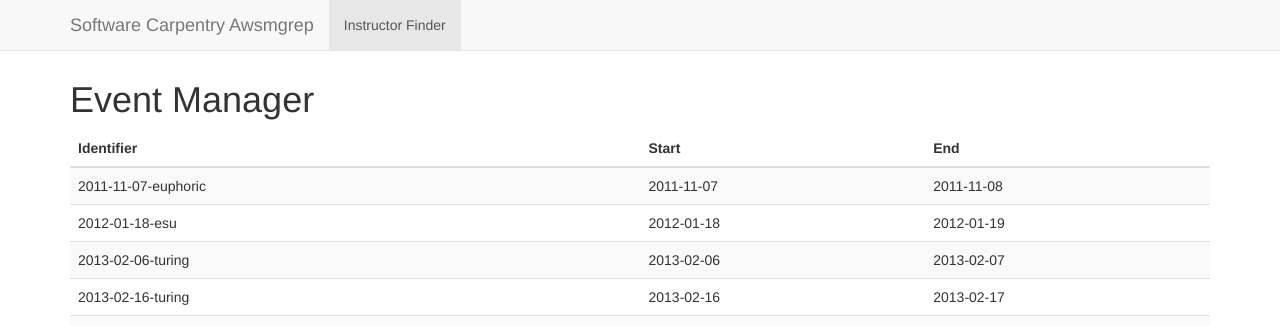
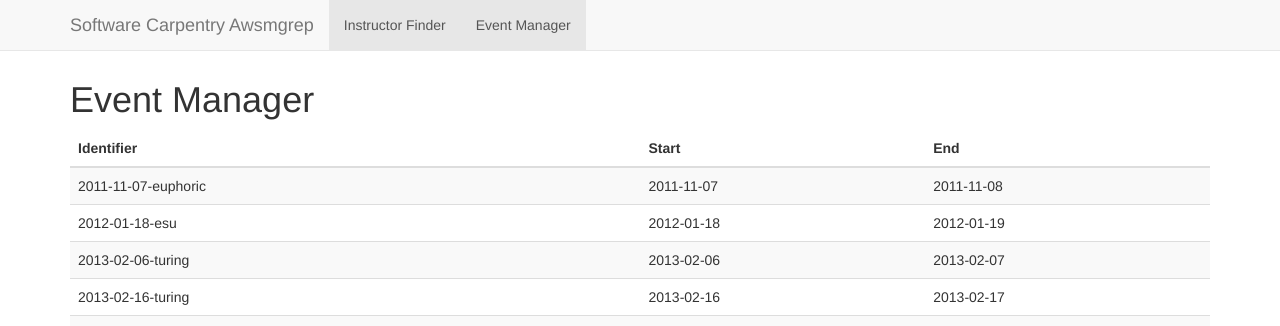
Before and after one commit to pyscrape/admintool, a Flask app: page /events in a window 1280 px wide. Shown: the top 326 px of the page. Run offline with Flask 2, Linux system fonts and the light colour scheme; data comes from the database, SQL or seed files in the repository; parts of the project's set-up code (start-up, migrations or seed data) failed here and were passed over; some libraries are stand-ins or nearby versions.

Commit message:
Added link to Events Manager to main nav

```diff
--- a/templates/layout.html
+++ b/templates/layout.html
@@ -24,6 +24,7 @@
     <div class="collapse navbar-collapse">
       <ul class="nav navbar-nav">
         <li class="active"><a href="{{ url_for('home') }}">Instructor Finder</a></li>
+        <li class="active"><a href="{{ url_for('events') }}">Event Manager</a></li>
       </ul>
     </div><!--/.nav-collapse -->
   </div>
```
